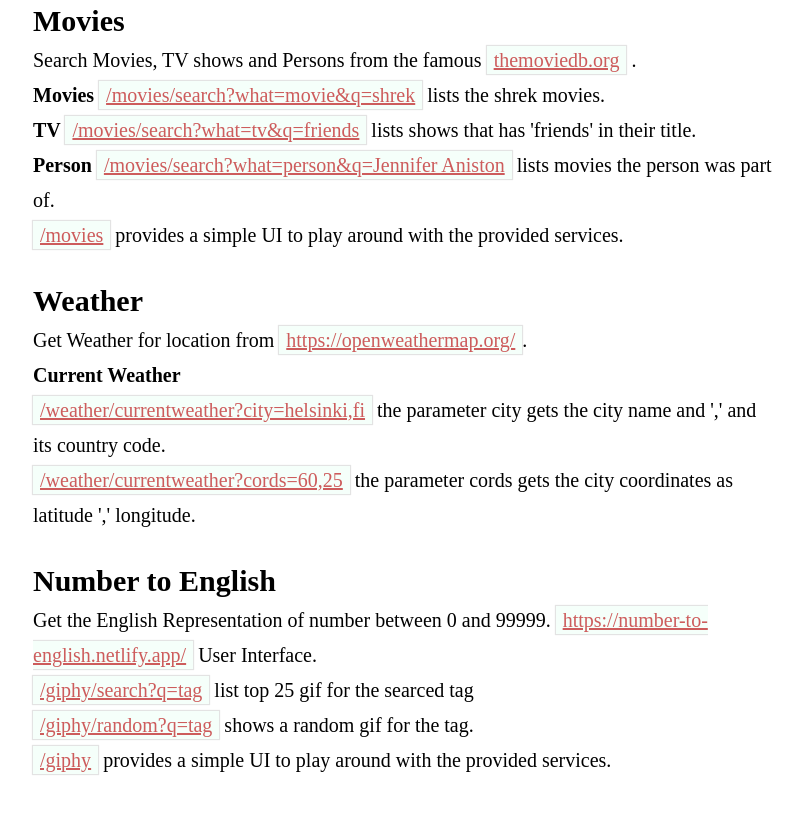
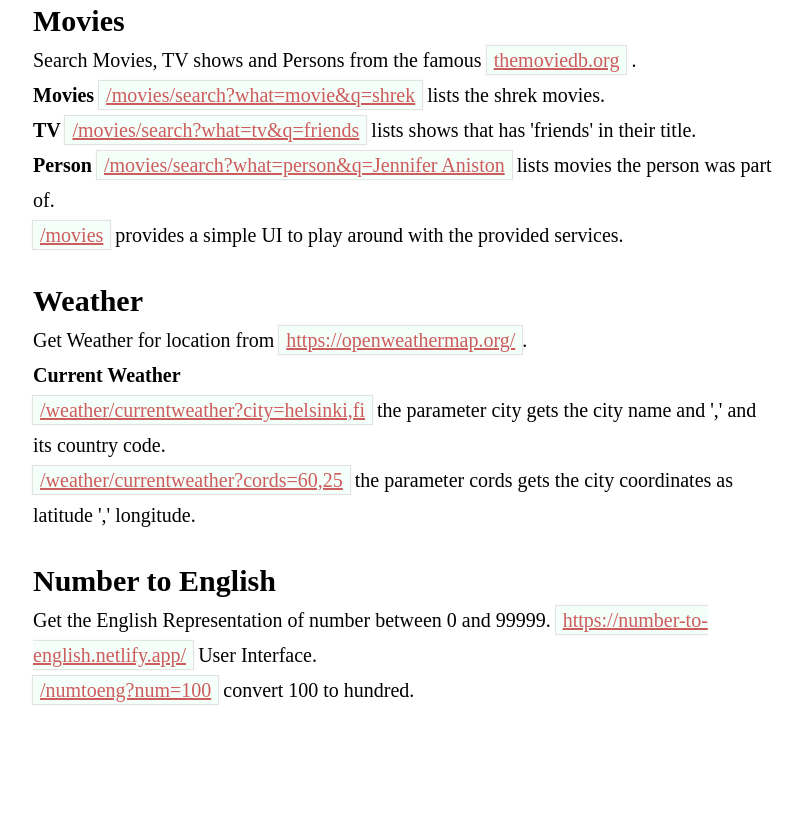
Before and after one commit to HamzaRiazWaheed/source-server, a website: page public/pages/main/index.html in a window 1280 px wide. Shown: the part 384-1198 px from the top of the page, without its empty margins (237-1040 px from the left). After the commit the page ends 1132 px from the top, so only its background shows below. Drawn offline with Linux system fonts and the light colour scheme.

Commit message:
exported route and link

```diff
--- a/public/pages/main/index.html
+++ b/public/pages/main/index.html
@@ -103,11 +103,8 @@
             Get the English Representation of number between 0 and 99999.
             <a href="https://number-to-english.netlify.app/">https://number-to-english.netlify.app/</a> User Interface.
             <br>
-            <a href="/giphy/search?q=cat">/giphy/search?q=tag</a> list top 25 gif for the searced tag
-            <br>
-            <a href="/giphy/random?q=cat">/giphy/random?q=tag</a> shows a random gif for the tag.
-            <br>
-            <a href="/giphy/">/giphy</a> provides a simple UI to play around with the provided services.
+            <a href="/numtoeng?num=100">/numtoeng?num=100</a> convert 100 to hundred.
+
         </p>
     </div>
 </body>
```
